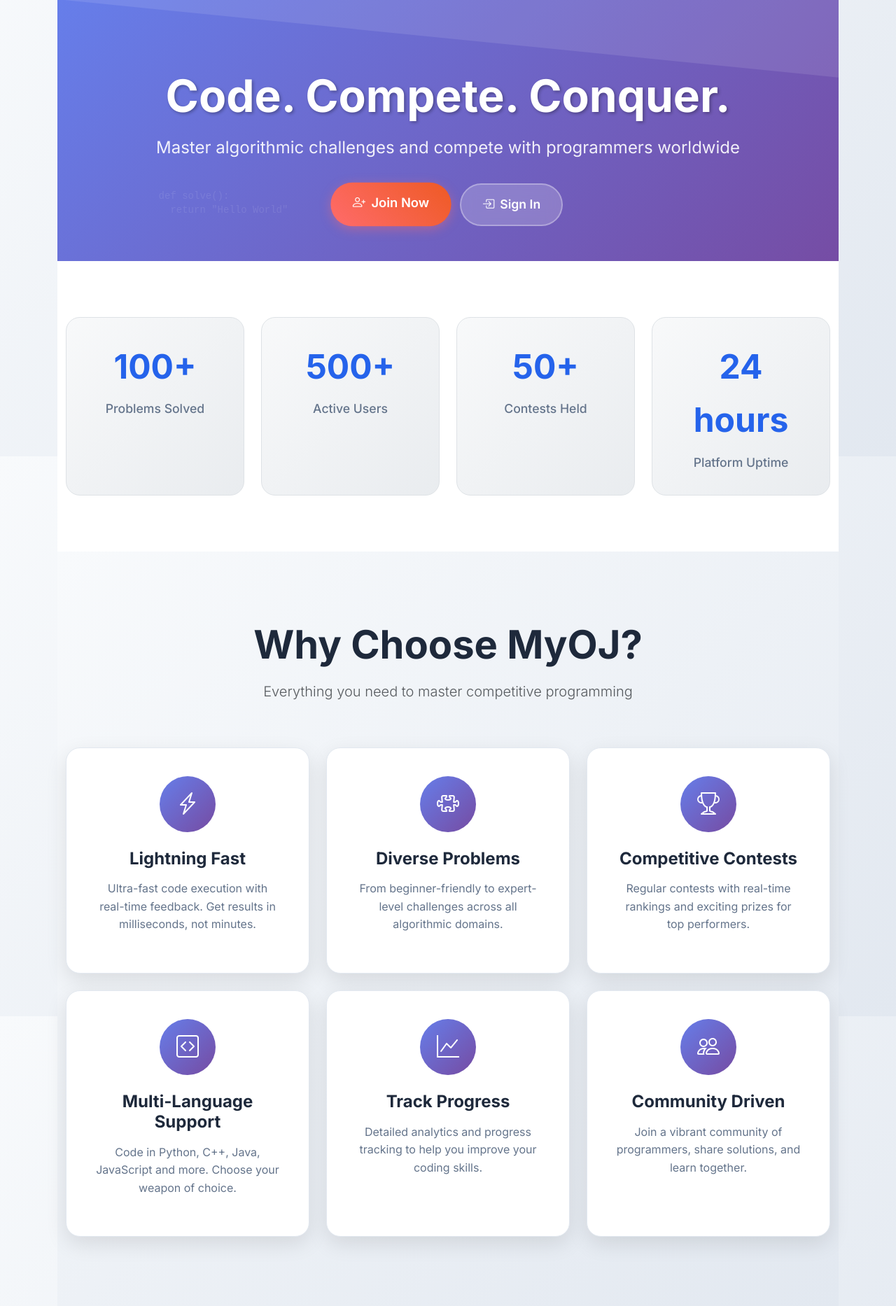
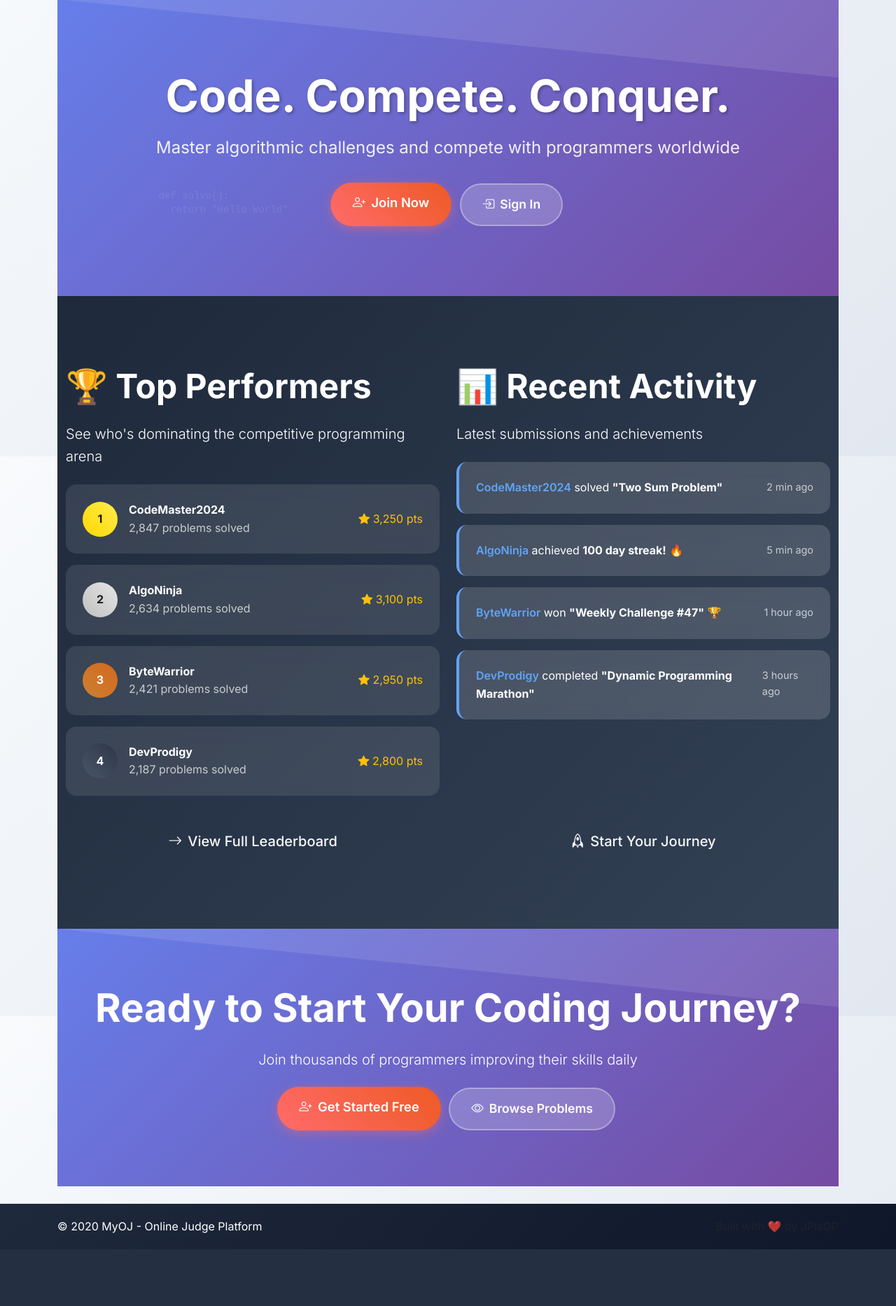
Before and after one commit to JPisOP007/online-judge, a Django app: template templates/core/home.html in a window 1280 px wide. Shown: the part 148-2014 px from the top of the page at 70% size. After the commit the page ends 1933 px from the top, so only its background shows below. Run offline with Django 3.2, Linux system fonts and the light colour scheme; the template is opened without the code that fills it: most values are stand-ins (such as "Sample title", 1, 10 or a date in 2020).

Commit message:
front end abobination

```diff
--- a/templates/core/home.html
+++ b/templates/core/home.html
@@ -208,21 +208,25 @@
     padding: 100px 0;
   }
 
-  /* Fixed: Equal height containers for leaderboard and activity */
+  /* Fixed: Proper alignment for leaderboard and activity sections */
   .leaderboard-container, .activity-container {
-    min-height: 600px; /* Set consistent minimum height */
+    height: 100%;
     display: flex;
     flex-direction: column;
   }
 
   .leaderboard-content, .activity-content {
-    flex-grow: 1; /* Allow content to expand */
     display: flex;
     flex-direction: column;
+    height: 100%;
   }
 
   .leaderboard-items, .activity-items {
-    flex-grow: 1; /* Make the items area take remaining space */
+    flex: 1;
+    display: flex;
+    flex-direction: column;
+    justify-content: flex-start;
+    min-height: 400px;
   }
 
   .leaderboard-item {
@@ -250,12 +254,24 @@
     justify-content: center;
     font-weight: 800;
     margin-right: 1rem;
+    flex-shrink: 0;
   }
 
   .rank-1 { background: linear-gradient(45deg, #ffd700, #ffed4e); color: #1a1a1a; }
   .rank-2 { background: linear-gradient(45deg, #c0c0c0, #e5e5e5); color: #1a1a1a; }
   .rank-3 { background: linear-gradient(45deg, #cd7f32, #d2691e); color: white; }
   .rank-other { background: linear-gradient(45deg, #4a5568, #2d3748); color: white; }
+
+  /* Make sure both columns have equal height */
+  .leaderboard-row {
+    display: flex;
+    align-items: stretch;
+  }
+
+  .leaderboard-col {
+    display: flex;
+    flex-direction: column;
+  }
 
   /* Animated Code Background */
   .code-bg {
@@ -302,6 +318,10 @@
 
     /* Mobile responsiveness for equal height containers */
     .leaderboard-container, .activity-container {
+      min-height: auto;
+    }
+
+    .leaderboard-items, .activity-items {
       min-height: auto;
     }
   }
@@ -368,7 +388,8 @@
   </div>
 </section>
 
-<!-- Stats Section -->
+<!-- Stats Section - Only show for authenticated users -->
+{% if user.is_authenticated %}
 <section class="stats-section">
   <div class="container">
     <div class="row g-4">
@@ -399,8 +420,10 @@
     </div>
   </div>
 </section>
+{% endif %}
 
-<!-- Features Section -->
+<!-- Features Section - Only show for authenticated users -->
+{% if user.is_authenticated %}
 <section class="features-section">
   <div class="container">
     <div class="row text-center mb-5">
@@ -485,13 +508,14 @@
     </div>
   </div>
 </section>
+{% endif %}
 
 <!-- Leaderboard Section - Only show for non-authenticated users -->
 {% if not user.is_authenticated %}
 <section class="leaderboard-section">
   <div class="container">
-    <div class="row">
-      <div class="col-lg-6">
+    <div class="row leaderboard-row">
+      <div class="col-lg-6 leaderboard-col">
         <div class="leaderboard-container">
           <div class="leaderboard-content">
             <h2 class="display-5 fw-bold mb-4">🏆 Top Performers</h2>
@@ -552,7 +576,7 @@
         </div>
       </div>
 
-      <div class="col-lg-6">
+      <div class="col-lg-6 leaderboard-col">
         <div class="activity-container">
           <div class="activity-content">
             <h2 class="display-5 fw-bold mb-4">📊 Recent Activity</h2>
```
